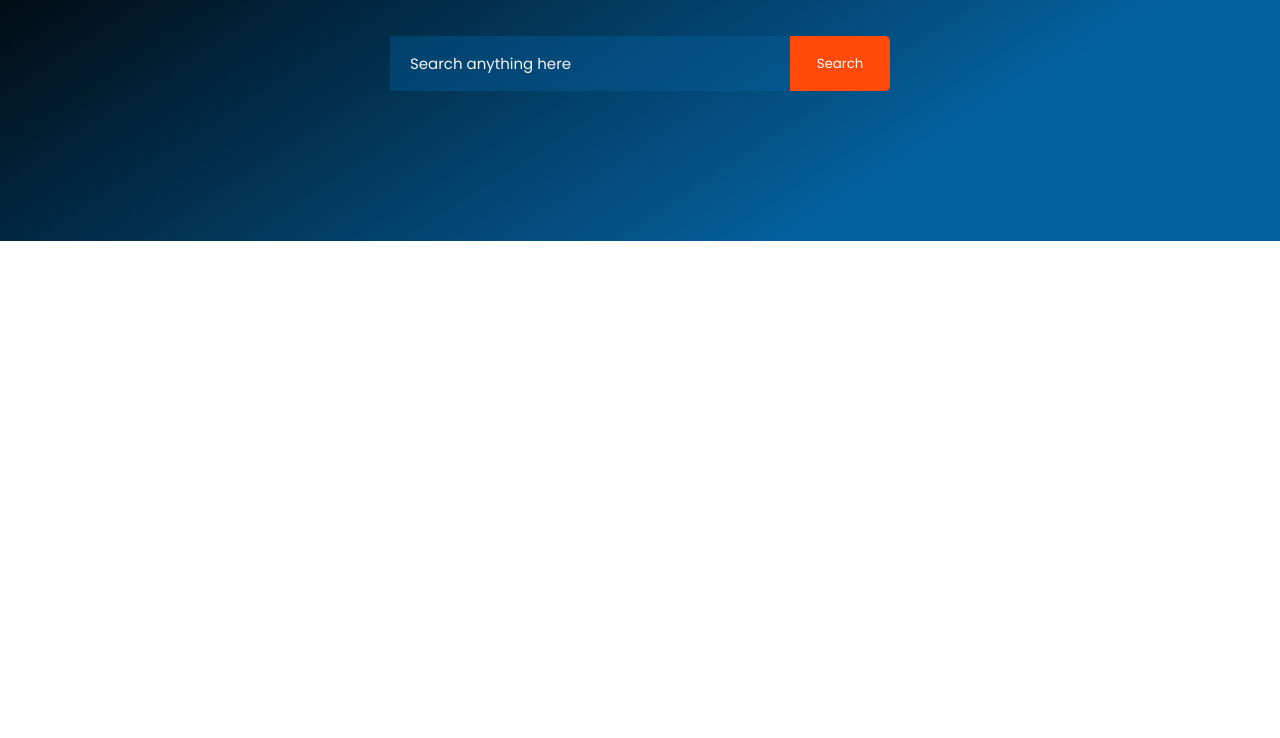
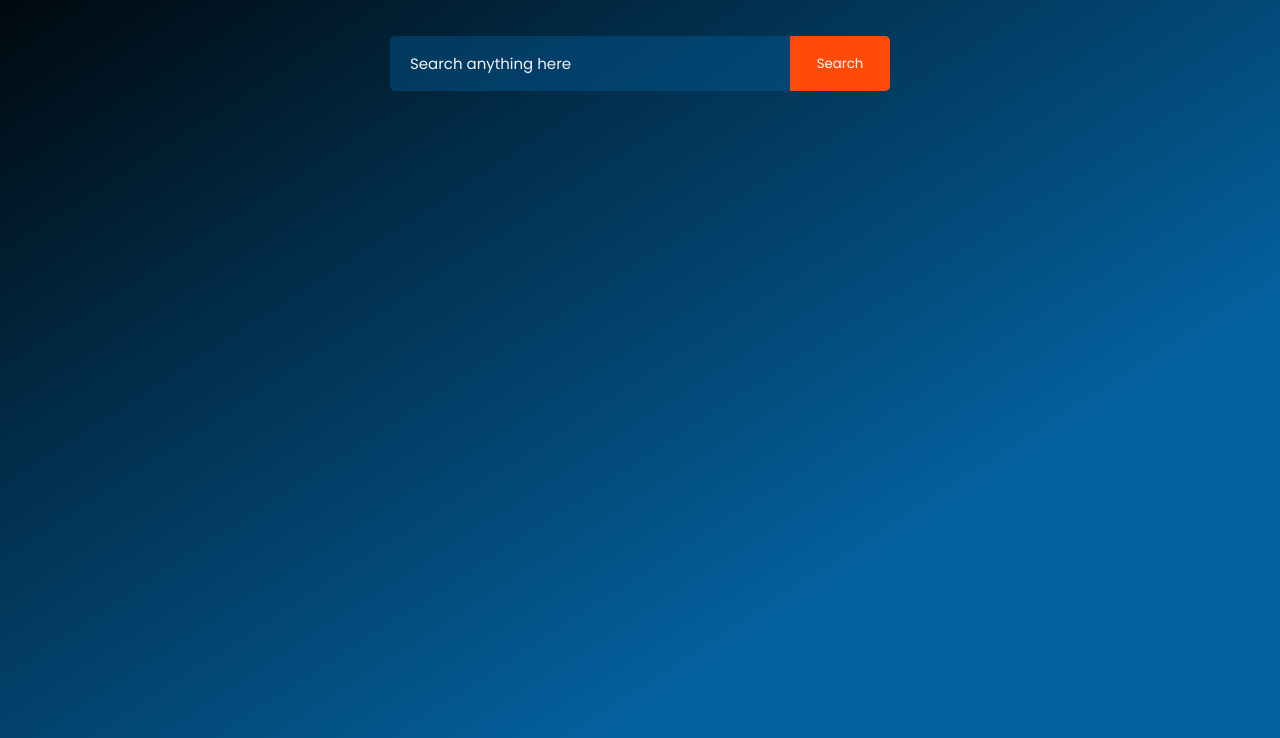
Before and after one commit to arshaqmuhammed/mysites, a plain HTML site: page imageSearch/index.html in a window 1280 px wide. Shown: the part 112-850 px from the top of the page. Before the commit the page ends 800 px from the top, so only its background shows below. Drawn offline with Linux system fonts and the light colour scheme.

Commit message:
changes in stylesheet

```diff
--- a/imageSearch/style.css
+++ b/imageSearch/style.css
@@ -6,10 +6,10 @@
     font-style: normal;
 }
 body{
-    /* background-color: #000000; */
     background-image: linear-gradient(147deg, #000000 0%, #04619f 74%);
     background-repeat: no-repeat;
     height: auto;
+    min-height: 100vh;
     color: white;
     text-align: center;
 }
@@ -22,6 +22,7 @@ form{
     margin: 0px auto 75px;
     display: flex;
     background-color: #04619f63;
+    border-radius: 5px;
 }
 #search-input{
     height: 55px;
```
